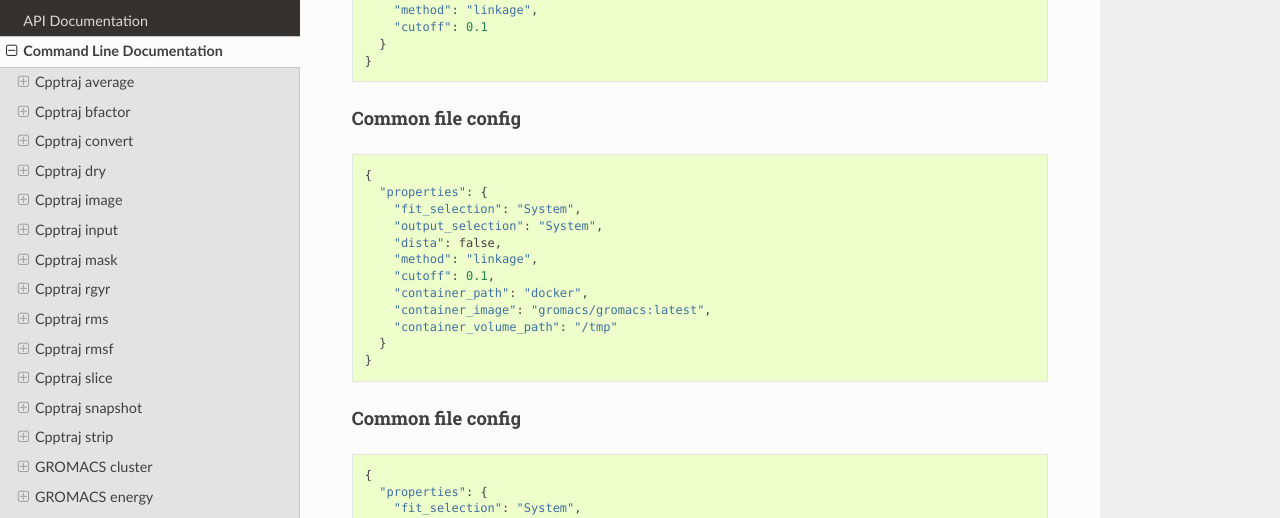
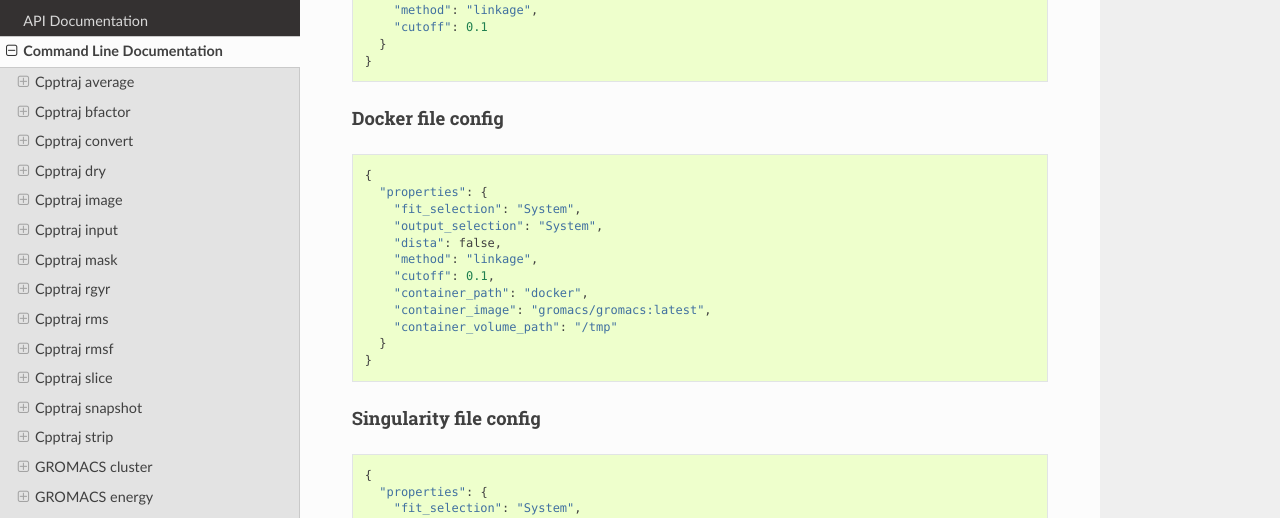
Before and after one commit to bioexcel/biobb_analysis, a Sphinx documentation site: the page built from biobb_analysis/docs/source/command_line.md, in a window 1280 px wide and 900 px high, scrolled down 49012 px. Shown: the part 154-672 px from the top of the window. Built offline with Sphinx 7.4.7 and the Read the Docs theme 2.0.0, drawn with Linux system fonts in a browser that asks for light colours; some of the changed text lies outside the part shown.

````diff
--- a/biobb_analysis/docs/source/command_line.md
+++ b/biobb_analysis/docs/source/command_line.md
@@ -662,7 +662,7 @@ Config parameters for this building block:
 
 ### YAML
 
-##### Common file config
+#### Common file config
 
 
 ```python
@@ -2594,7 +2594,7 @@ gmx_cluster --config data/conf/cluster.yml --input_structure_path data/input/clu
 }
 ```
 
-#### Common file config
+#### Docker file config
 
 
 ```python
@@ -2612,7 +2612,7 @@ gmx_cluster --config data/conf/cluster.yml --input_structure_path data/input/clu
 }
 ```
 
-#### Common file config
+#### Singularity file config
 
 
 ```python
@@ -3204,7 +3204,7 @@ properties:
   selection: System
 ```
 
-#### Common file config
+#### Docker file config
 
 
 ```python
@@ -3215,7 +3215,7 @@ properties:
   container_volume_path: /tmp
 ```
 
-#### Common file config
+#### Singularity file config
 
 
 ```python
--- a/biobb_analysis/docs/source/schema.html
+++ b/biobb_analysis/docs/source/schema.html
@@ -8,9 +8,9 @@
   "additionalType": "Library",
   "applicationCategory": "Computational Biology tool",
   "applicationSubCategory": "http://www.edamontology.org/topic_3892",
-  "citation": "https://zenodo.org/record/263965#.XG7n_C2ZNTY",
+  "citation": "https://www.nature.com/articles/s41597-019-0177-4",
   "license": "https://www.apache.org/licenses/LICENSE-2.0",
-  "softwareVersion": "0.1.4",
+  "softwareVersion": "2.0.1",
   "applicationSuite": "BioBB BioExcel Building Blocks",
   "codeRepository": "https://github.com/bioexcel/biobb_analysis",
   "isAccessibleForFree": "True"
````
Also changed, not shown: biobb_analysis/docs/jupyter/command_line_template.ipynb.
